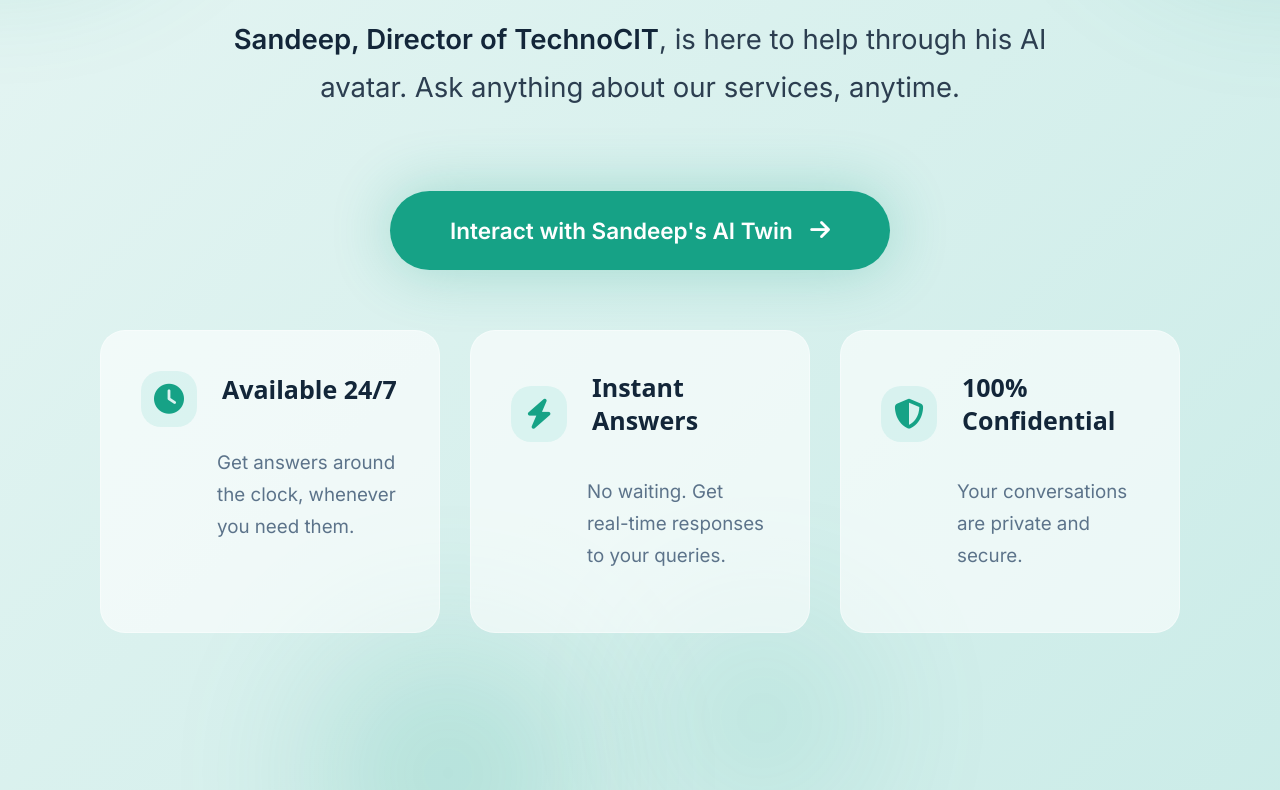
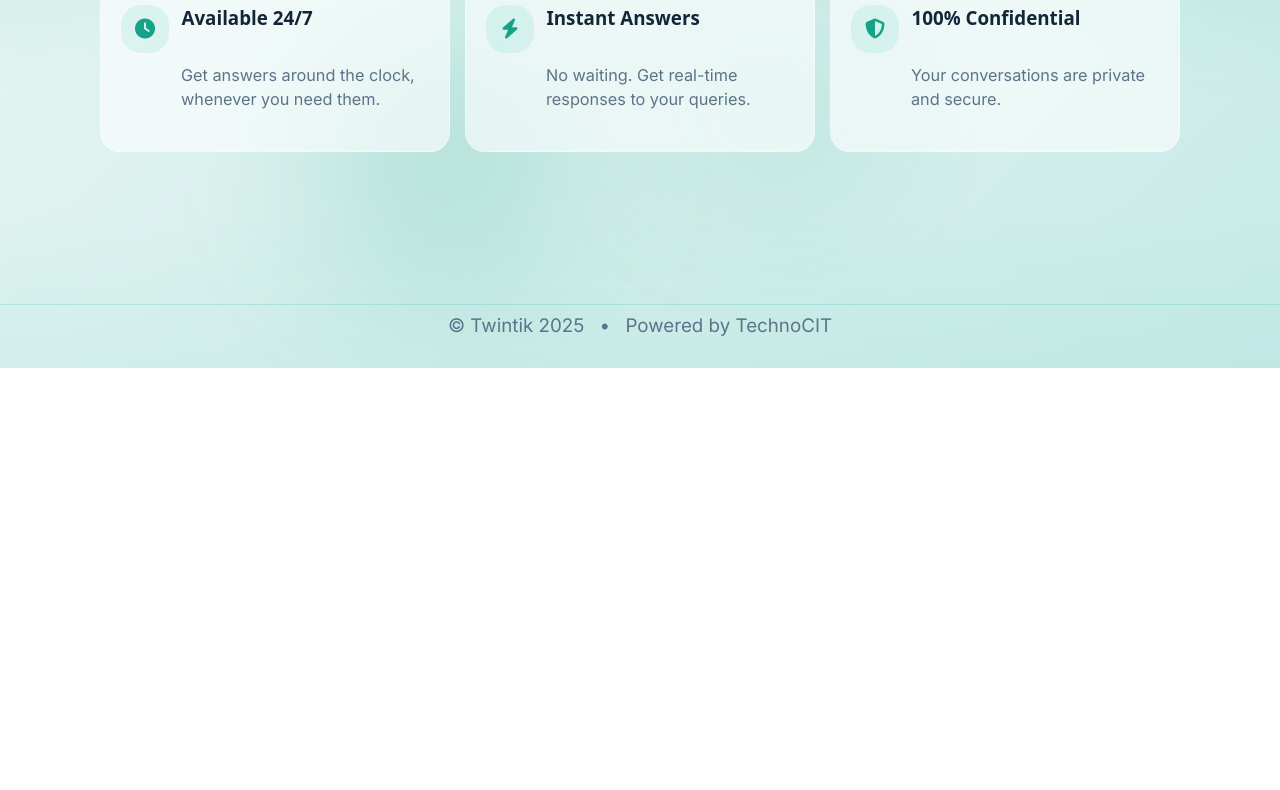
Before and after one commit to annas-coder/heyGenAI, a website built with Vite: page index.html in a window 1280 px wide. Shown: the part 432-1222 px from the top of the page. After the commit the page ends 800 px from the top, so only its background shows below. Built offline with nearby package versions, Linux system fonts and the light colour scheme.

Commit message:
Fit into one page

```diff
--- a/index.html
+++ b/index.html
@@ -380,7 +380,7 @@
         display: flex;
         justify-content: space-between;
         align-items: center;
-        padding: 1.5rem 2rem;
+        padding: 1.25rem 2rem;
         background: transparent;
         position: absolute;
         top: 0;
@@ -390,6 +390,9 @@
         max-width: 1400px;
         margin: 0 auto;
         width: 100%;
+        height: 8vh;
+        min-height: 60px;
+        max-height: 80px;
       }
 
       .logo-container {
@@ -738,7 +741,8 @@
       .welcome-screen {
         display: flex;
         flex-direction: column;
-        min-height: 100vh;
+        height: 100vh;
+        max-height: 100vh;
         padding: 0;
         background: linear-gradient(135deg, #E8F6F4 0%, #C9EBE7 100%);
         position: relative;
@@ -752,15 +756,16 @@
         text-align: center;
         width: 100%;
         max-width: 1200px;
-        padding: 10rem 3rem 6rem 3rem;
+        padding: calc(8vh + 60px) 3rem 2vh 3rem;
+        margin: 0 auto;
         position: relative;
         z-index: 10;
         display: flex;
         flex-direction: column;
-        justify-content: center;
-        align-items: center;
-        margin: auto;
+        justify-content: flex-start;
+        align-items: center;
         flex: 1;
+        overflow: hidden;
       }
 
       /* AI Badge */
@@ -772,10 +777,10 @@
         backdrop-filter: blur(30px);
         -webkit-backdrop-filter: blur(30px);
         border: 1px solid rgba(255, 255, 255, 0.5);
-        padding: 0.625rem 1.25rem;
+        padding: 0.3rem 0.875rem;
         border-radius: 9999px;
-        margin-bottom: 2.5rem;
-        font-size: 0.9375rem;
+        margin-bottom: 0.5rem;
+        font-size: clamp(0.7rem, 1vh, 0.8rem);
         font-weight: 500;
         color: var(--foreground);
       }
@@ -786,10 +791,10 @@
       }
 
       .welcome-title {
-        font-size: 4.5rem;
+        font-size: clamp(2.25rem, 5.5vh, 3.5rem);
         font-weight: 700;
         color: #1A1D3D;
-        margin-bottom: 2rem;
+        margin-bottom: clamp(0.75rem, 1.5vh, 1.5rem);
         letter-spacing: -0.025em;
         line-height: 1.15;
       }
@@ -815,12 +820,12 @@
       }
 
       .welcome-subtitle {
-        font-size: 1.375rem;
+        font-size: clamp(1rem, 2vh, 1.25rem);
         color: #2C3E50;
-        line-height: 1.75;
+        line-height: 1.5;
         font-weight: 400;
         max-width: 850px;
-        margin: 0 auto 4rem;
+        margin: 0 auto clamp(1.25rem, 2.5vh, 2.5rem);
       }
 
       .subtitle-highlight {
@@ -831,8 +836,8 @@
       .feature-highlights {
         display: grid;
         grid-template-columns: repeat(3, 1fr);
-        gap: 1.5rem;
-        margin-bottom: 4rem;
+        gap: clamp(0.75rem, 1.5vh, 1.25rem);
+        margin-bottom: 0;
         max-width: 100%;
         width: 100%;
       }
@@ -842,8 +847,8 @@
         backdrop-filter: blur(20px);
         -webkit-backdrop-filter: blur(20px);
         border: 1px solid rgba(255, 255, 255, 0.4);
-        border-radius: 1.25rem;
-        padding: 2rem;
+        border-radius: 1rem;
+        padding: clamp(1rem, 2vh, 1.5rem);
         transition: all 0.5s cubic-bezier(0.4, 0, 0.2, 1);
         cursor: default;
         text-align: left;
@@ -857,13 +862,13 @@
       .feature-card-header {
         display: flex;
         align-items: center;
-        gap: 1.25rem;
-        margin-bottom: 1rem;
+        gap: clamp(0.625rem, 1.25vh, 1rem);
+        margin-bottom: clamp(0.5rem, 1vh, 0.75rem);
       }
 
       .feature-icon {
-        width: 56px;
-        height: 56px;
+        width: clamp(40px, 6vh, 48px);
+        height: clamp(40px, 6vh, 48px);
         border-radius: 1rem;
         background: rgba(23, 185, 164, 0.1);
         display: flex;
@@ -871,7 +876,7 @@
         justify-content: center;
         flex-shrink: 0;
         color: var(--primary);
-        font-size: 1.5rem;
+        font-size: clamp(1rem, 1.5vh, 1.25rem);
         transition: all 0.3s ease;
       }
 
@@ -882,7 +887,7 @@
       }
 
       .feature-card-title {
-        font-size: 1.25rem;
+        font-size: clamp(0.9375rem, 1.8vh, 1.125rem);
         font-weight: 600;
         color: var(--foreground);
         line-height: 1.3;
@@ -890,17 +895,17 @@
 
       .feature-card-description {
         color: var(--muted-foreground);
-        font-size: 0.9375rem;
-        line-height: 1.7;
-        margin-left: 76px;
+        font-size: clamp(0.8125rem, 1.5vh, 0.9375rem);
+        line-height: 1.5;
+        margin-left: clamp(52px, 7.5vh, 64px);
       }
 
       .cta-section {
         display: flex;
         flex-direction: column;
         align-items: center;
-        gap: 1.25rem;
-        margin-bottom: 3rem;
+        gap: 0.75rem;
+        margin-bottom: clamp(1.5rem, 3vh, 2.5rem);
       }
 
       .get-started-btn {
@@ -908,8 +913,8 @@
         color: white;
         border: none;
         border-radius: 9999px;
-        padding: 1.125rem 3rem;
-        font-size: 1.125rem;
+        padding: clamp(0.75rem, 1.5vh, 1rem) clamp(2rem, 4vh, 2.75rem);
+        font-size: clamp(0.9375rem, 1.8vh, 1.0625rem);
         font-weight: 600;
         cursor: pointer;
         display: inline-flex;
@@ -3222,8 +3227,12 @@
       .welcome-footer {
         position: relative;
         z-index: 10;
-        padding: 2.5rem 3rem;
+        padding: clamp(1rem, 2vh, 2rem) 3rem;
         border-top: 1px solid rgba(23, 185, 164, 0.2);
+        flex-shrink: 0;
+        height: clamp(60px, 8vh, 100px);
+        display: flex;
+        align-items: center;
       }
 
       .footer-content {
@@ -3240,6 +3249,7 @@
         font-size: 0.9375rem;
         color: var(--muted-foreground);
         text-align: left;
+        line-height: 1.5;
       }
 
       .footer-links {
@@ -3279,6 +3289,46 @@
       /* Hide trust footer in avatar interface */
       #avatarInterface .trust-footer {
         display: none;
+      }
+
+      /* Laptop Optimization (768px height and below) */
+      @media (max-height: 768px) {
+        .welcome-content {
+          padding: 3vh 3rem 2vh 3rem;
+        }
+
+        .ai-badge {
+          margin-bottom: 1vh;
+          padding: 0.4vh 1rem;
+        }
+
+        .welcome-title {
+          font-size: clamp(2rem, 5vh, 3.5rem);
+          margin-bottom: 1vh;
+        }
+
+        .welcome-subtitle {
+          font-size: clamp(0.875rem, 1.5vh, 1.125rem);
+          margin-bottom: 1.5vh;
+        }
+
+        .feature-card {
+          padding: 1rem 1.25rem;
+        }
+
+        .feature-icon {
+          width: 36px;
+          height: 36px;
+          font-size: 1rem;
+        }
+
+        .cta-section {
+          margin-bottom: 1.5vh;
+        }
+
+        .welcome-footer {
+          padding: 1rem 2rem;
+        }
       }
     </style>
     <!-- Marked.js for Markdown parsing -->
```
